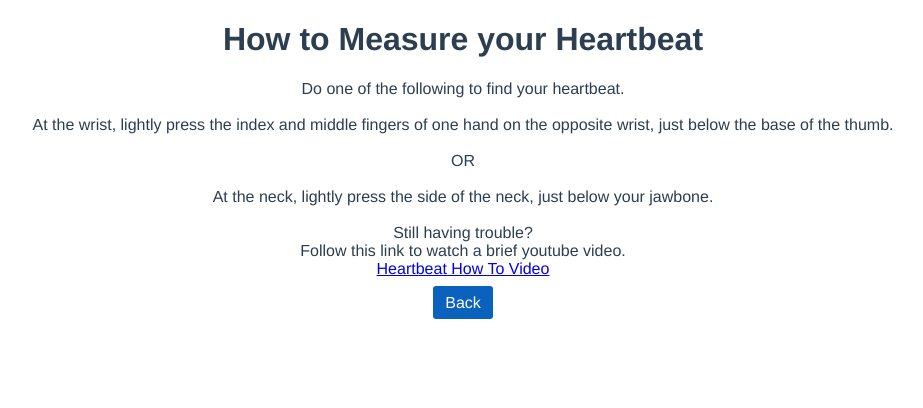
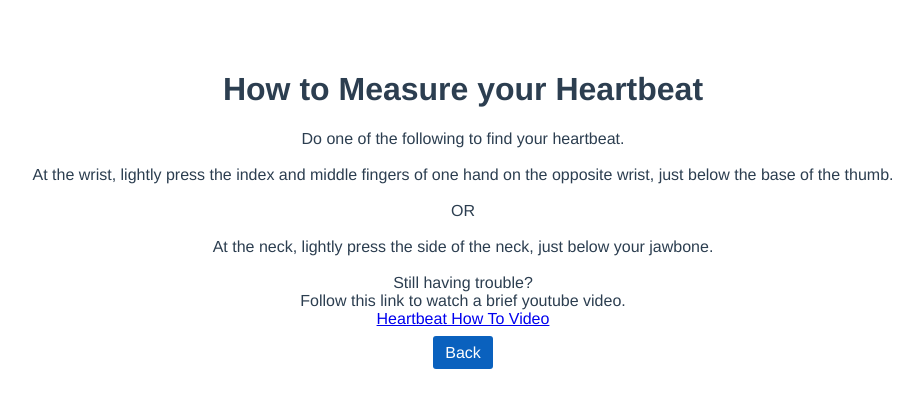
Before and after one commit to c-l-scholl/stp-vue-fb, a Vue app: page /bpm-help in a window 1280 px wide. Shown: the top 408 px of the page, without its empty margins (177-1100 px from the left). Built offline with nearby package versions, Linux system fonts and the light colour scheme.

Commit message:
adjusted pages to match heights of others

```diff
--- a/src/views/AboutView.vue
+++ b/src/views/AboutView.vue
@@ -1,4 +1,5 @@
 <template>
+  <div class="page">
     <h1>About our Playlist Generator</h1>
     <p>
       Our playlist generator provides you with a list of songs perfect for <br>
@@ -17,6 +18,8 @@
     <router-link to="/" class="back">
       Back
     </router-link>
+  </div>
+
 
 </template>
 
@@ -26,6 +29,10 @@
 }
 </script>
 
-  <style>
+<style scoped>
+.page {
+  position: relative;
+  top: 50px;
+}
 
 </style>
--- a/src/views/BPMHelpView.vue
+++ b/src/views/BPMHelpView.vue
@@ -1,4 +1,5 @@
 <template>
+  <div class="page">
     <h1>How to Measure your Heartbeat</h1>
     <p>
       Do one of the following to find your heartbeat. <br> <br>
@@ -13,7 +14,8 @@
       Follow this link to watch a brief youtube video. <br>
 
 
-      <a href=" https://www.youtube.com/watch?t=2&v=BSlRvD-CZSo&feature=emb_imp_woyt" target="_blank">Heartbeat How To Video</a>
+      <a href=" https://www.youtube.com/watch?t=2&v=BSlRvD-CZSo&feature=emb_imp_woyt" target="_blank">Heartbeat How To
+        Video</a>
 
 
 
@@ -24,6 +26,8 @@
       Back
     </router-link>
 
+  </div>
+
 
 </template>
 
@@ -33,7 +37,11 @@
 }
 </script>
 
-  <style>
+<style scoped>
+.page {
+  position: relative;
+  top: 50px;
+}
 .back {
   background-color: rgb(10, 97, 190);
   color: white;
--- a/src/views/MoodHelpView.vue
+++ b/src/views/MoodHelpView.vue
@@ -1,4 +1,5 @@
 <template>
+  <div class="page">
     <h1>Mood Help</h1>
     <p>
       Below are more detailed descriptions of our limited list of moods. <br>
@@ -17,6 +18,8 @@
     <router-link to="/mood" class="back">
       Back
     </router-link>
+  </div>
+
 
 
 </template>
@@ -28,6 +31,10 @@
 </script>
 
 <style>
+.page {
+  position: relative;
+  top: 50px;
+}
 .back {
   background-color: rgb(10, 97, 190);
   color: white;
```
Also changed, not shown: src/views/CalcBPMView.vue (+5 -4 lines). Lines whose indentation alone changed are shown as unchanged.
